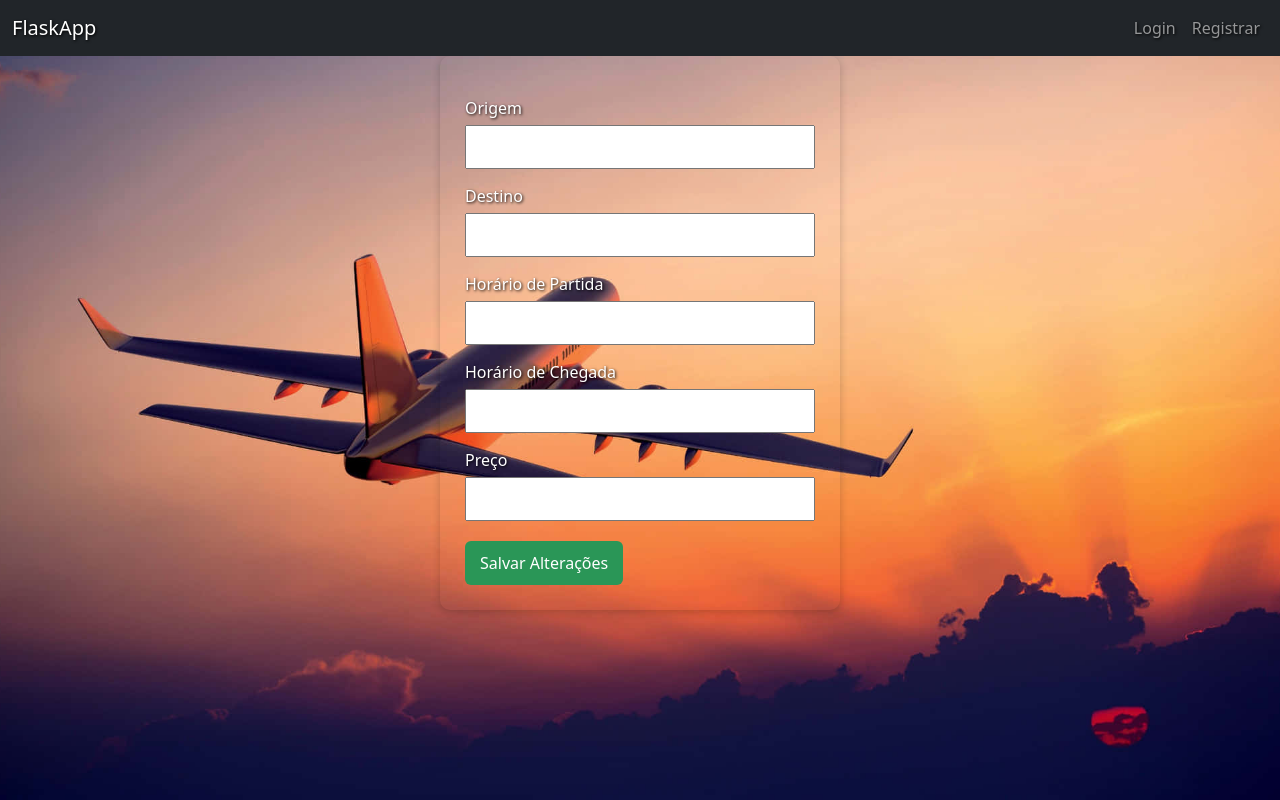
After one commit to Lucasdias79931/airportSystem, a Flask app: template templates/flights.html in a window 1280 px wide. The commit adds this page. Run offline with Flask 3, Linux system fonts and the light colour scheme; the template is opened without the code that fills it, so the values that code supplies are empty; parts of the project's set-up code (start-up, migrations or seed data) failed here and were passed over.

Commit message:
funcionalidades do dashboard de adm adicionados.

```diff
--- a/src/dashboard/dashboardRoute.py
+++ b/src/dashboard/dashboardRoute.py
@@ -7,5 +7,6 @@ dashboard_bp = Blueprint("dashboard", __name__, url_prefix="/dashboard")
 @login_required
 @dashboard_bp.route('/', methods=['GET','POST'])
 def dashboard():
+    flights.loadFlights();
     if request.method == "GET":
         return render_template("dashboard.html", flights = flights.flights)
--- a/templates/dashboardADM.html
+++ b/templates/dashboardADM.html
@@ -82,8 +82,8 @@
         Horário de chegada: {{ flight.exitTime }}<br>
         Preço: ${{ flight.price }}
         <div class="flight-buttons">
-            <a class="btn-edit" href="/settings/flight?id={{ flight.id }}">Editar</a>
-            <a class="btn-delete" href="/settings/delete_flight?id={{ flight.id }}">Excluir</a>
+            <a class="btn-edit" href="/dashboardADM/flight_edit?id={{ flight.id }}">Editar</a>
+            <a class="btn-delete" href="/dashboardADM/flight_delete?id={{ flight.id }}">Excluir</a>
         </div>
     </div>
     {% endfor %}
--- /dev/null
+++ b/templates/flights.html
@@ -0,0 +1,62 @@
+{% extends "home.html" %}
+
+{%block head %}
+    {{super()}}
+    <style>
+        .form-container {
+            padding: 25px;
+            border-radius: 10px;
+            max-width: 400px;
+            margin: 0 auto;
+            box-shadow: 0 2px 8px rgba(0,0,0,0.2);
+        }
+        label {
+            display: block;
+            margin-top: 15px;
+        }
+        input {
+            width: 100%;
+            padding: 8px;
+            margin-top: 5px;
+        }
+        button {
+            background-color: rgb(42, 150, 87);
+            color: white;
+            border: none;
+            padding: 10px 15px;
+            margin-top: 20px;
+            border-radius: 6px;
+            cursor: pointer;
+        }
+        button:hover {
+            background-color: rgb(35, 130, 75);
+        }
+    </style>
+{%endblock%}
+
+{% block content %}
+<body>
+<div class="form-container">
+    <form method="POST" action="{{ url_for("dashboardADM.editFlight", id=flight.id)}}">
+        <label>Origem</label>
+        <input type="text" name="source" value="{{ flight.source }}" required>
+
+        <label>Destino</label>
+        <input type="text" name="destination" value="{{ flight.destination }}" required>
+
+        <label>Horário de Partida</label>
+        <input type="text" name="entryTime" value="{{ flight.entryTime }}" required>
+
+        <label>Horário de Chegada</label>
+        <input type="text" name="exitTime" value="{{ flight.exitTime }}" required>
+
+        <label>Preço</label>
+        <input type="number" name="price" step="0.01" value="{{ flight.price }}" required>
+
+        <button type="submit">Salvar Alterações</button>
+    </form>
+</div>
+
+</body>
+</html>
+{% endblock%}
```
Also changed, not shown: src/dashboardADM/dashboardADMRoute.py (+26 -0 lines), src/settings/settingsRoute.py (+0 -24 lines), 1 other file.
